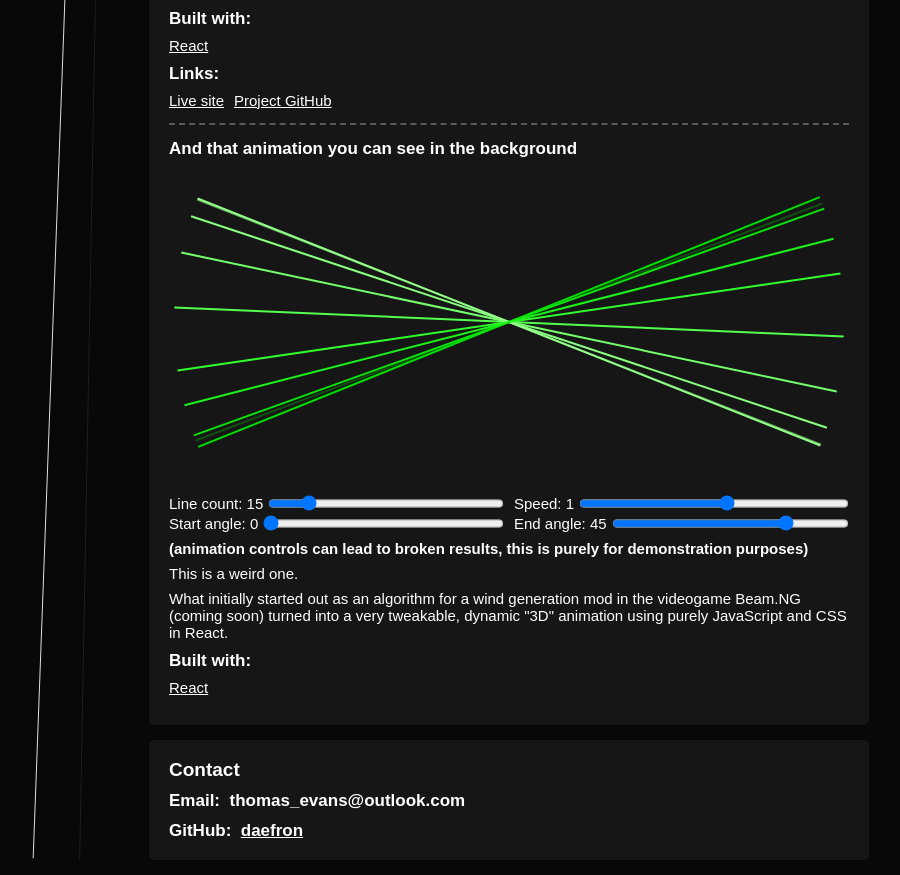
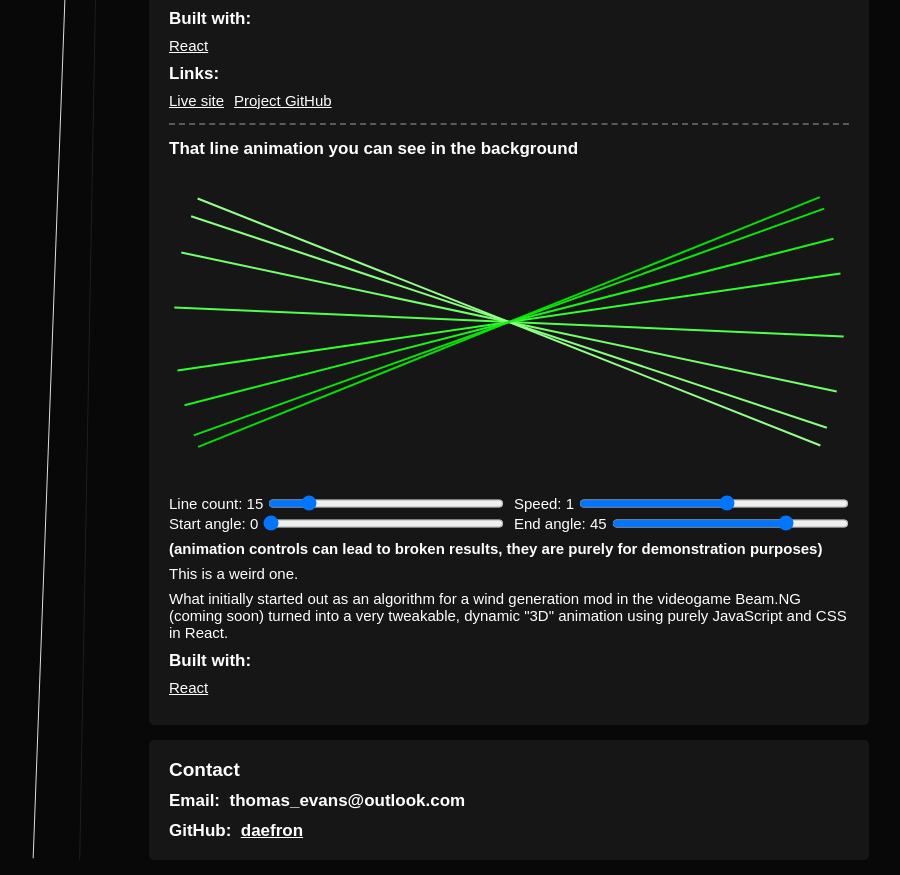
Before and after one commit to daefron/portfolio, a React (Vite) app: page / in a window 1280 px wide. Shown: the part 2200-3075 px from the top of the page, without its empty margins (131-1031 px from the left). Built offline with nearby package versions, Linux system fonts and the light colour scheme.

Commit message:
Tweaked wording and inline animation color

```diff
--- a/src/App.jsx
+++ b/src/App.jsx
@@ -15,7 +15,7 @@ export default function App() {
       const distance = originalPosition - lastScroll.current;
 
       //stops fast scrolling on load
-      if ((lastScroll.current === 0)) {
+      if (lastScroll.current === 0) {
         lastScroll.current = originalPosition;
         return;
       }
@@ -235,7 +235,7 @@ export default function App() {
       return (
         <div className="project">
           <p className="subTitle">
-            And that animation you can see in the background
+            That line animation you can see in the background
           </p>
           <Background
             className="contentMedia"
@@ -305,8 +305,8 @@ export default function App() {
           </div>
           <p>
             <b>
-              (animation controls can lead to broken results, this is purely for
-              demonstration purposes)
+              (animation controls can lead to broken results, they are purely
+              for demonstration purposes)
             </b>
           </p>
           <p>This is a weird one.</p>
--- a/src/background/LineGroup.jsx
+++ b/src/background/LineGroup.jsx
@@ -121,7 +121,7 @@ export default function App({
       "," +
       (line.angle / maxAngle.current) * 140 +
       "," +
-      (1 - line.speed / (baseSpeed.current * 0.33)) +
+      (1 - line.speed / (baseSpeed.current * 0.1)) +
       ")";
     function Pointer({ angle }) {
       return (
```
